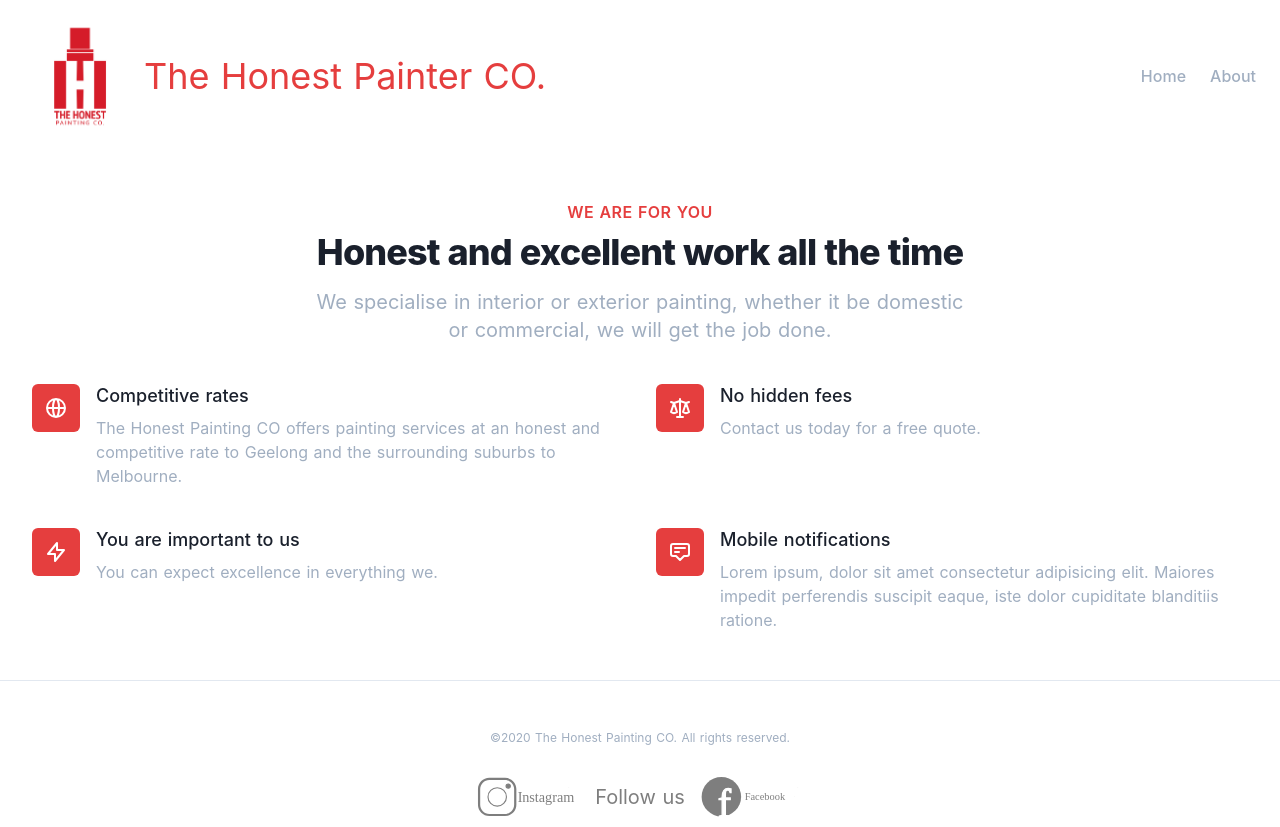
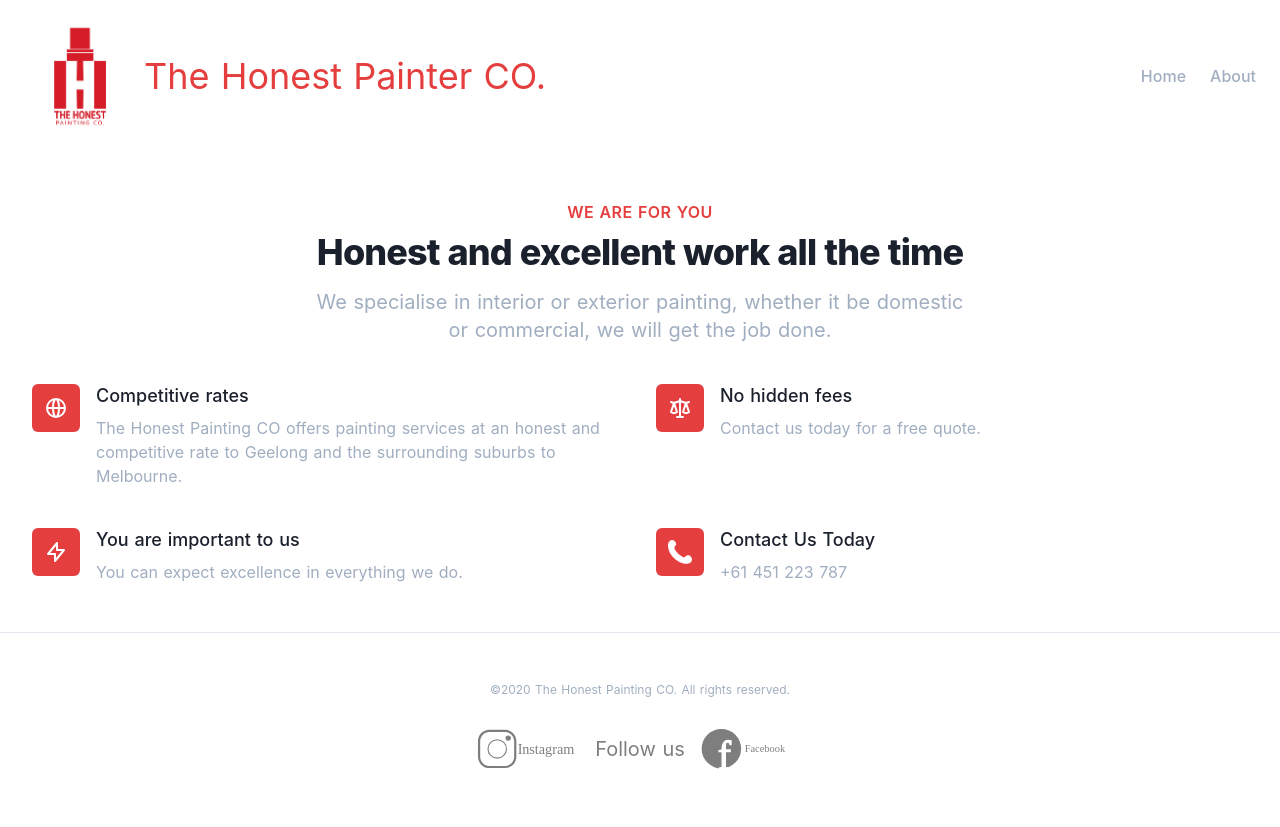
Before and after one commit to camlavallie/the-honest-painting-co, a Nuxt app: page /about in a window 1280 px wide. After the commit the page ends 800 px from the top, so only its background shows below. Built offline with nearby package versions, Linux system fonts and the light colour scheme.

Commit message:
About page

```diff
--- a/components/Footer.vue
+++ b/components/Footer.vue
@@ -8,7 +8,7 @@
 
       <p class="px-2 lg:text-xl md:text-xs text-xs opacity-50">Follow us</p>
 
-      <a href="https://www.facebook.com/The-Honest-Painting-Co-888190547983159/" target="blank" class="px-2 opacity-50 hover:opacity-100 focus:opacity-100"><img class="w-full" src="../assets/images/facebook.svg" alt="" style="max-height: 60px;"></a>
+      <a href="https://www.facebook.com/The-Honest-Painting-Co-888190547983159/" target="blank" class="px-2 opacity-50 hover:opacity-100 focus:opacity-100"><img class="w-full" src="../assets/images/facebook2.svg" alt="" style="max-height: 60px;"></a>
     </div>
 </div>
 </template>
--- a/pages/about/index.vue
+++ b/pages/about/index.vue
@@ -62,7 +62,7 @@
             <div class="ml-4">
               <h5 class="text-lg leading-6 font-medium text-gray-900">You are important to us</h5>
               <p class="mt-2 text-base leading-6 text-gray-500">
-                You can expect excellence in everything we.
+                You can expect excellence in everything we do.
               </p>
             </div>
           </div>
@@ -71,16 +71,16 @@
           <div class="flex">
             <div class="flex-shrink-0">
               <div class="flex items-center justify-center h-12 w-12 rounded-md bg-red-600 text-white">
-                <svg class="h-6 w-6" stroke="currentColor" fill="none" viewBox="0 0 24 24">
-                  <path stroke-linecap="round" stroke-linejoin="round" stroke-width="2" d="M7 8h10M7 12h4m1 8l-4-4H5a2 2 0 01-2-2V6a2 2 0 012-2h14a2 2 0 012 2v8a2 2 0 01-2 2h-3l-4 4z"/>
-                </svg>
+               <img class="w-6 h-6 text-white " src="../../assets/images/phone.png" alt="">
               </div>
             </div>
             <div class="ml-4">
-              <h5 class="text-lg leading-6 font-medium text-gray-900">Mobile notifications</h5>
+              <h5 class="text-lg leading-6 font-medium text-gray-900">Contact Us Today</h5>
+              <a href="tel:+61451223787" >
               <p class="mt-2 text-base leading-6 text-gray-500">
-                Lorem ipsum, dolor sit amet consectetur adipisicing elit. Maiores impedit perferendis suscipit eaque, iste dolor cupiditate blanditiis ratione.
+               +61 451  223 787
               </p>
+              </a>
             </div>
           </div>
         </li>
```
Also changed, not shown: assets/images/facebook2.svg (added).
